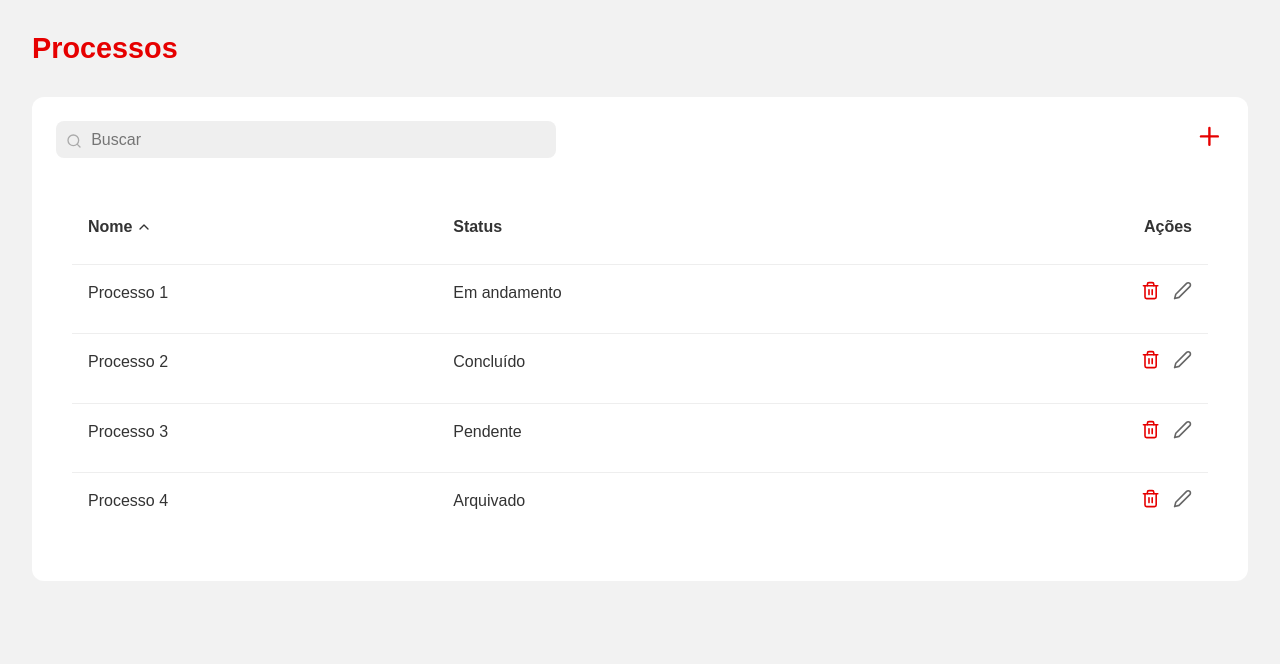
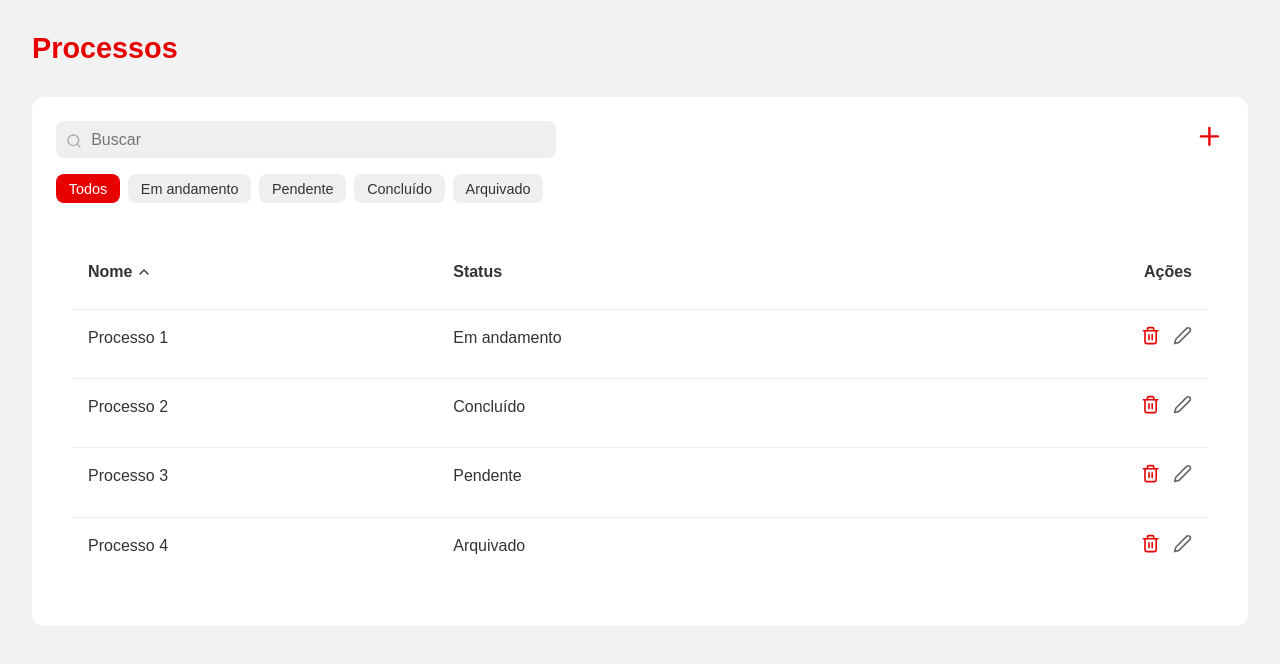
Before and after one commit to brunasaturnino/Projeto-LexTributo, a Next.js app: page /processos in a window 1280 px wide. Shown: the top 664 px of the page. Built offline with nearby package versions, Linux system fonts and the light colour scheme.

Commit message:
fix : ajustando a questão de filtragem por STATUS

```diff
--- a/src/pages/processos/index.tsx
+++ b/src/pages/processos/index.tsx
@@ -12,6 +12,8 @@ import {
   SearchWrapper,
   CardWrapper,
   TableHeaderRow,
+  StatusFilter,
+  StatusOption,
 } from "./styles";
 import {
   FiTrash2,
@@ -31,8 +33,9 @@ interface Processo {
 export default function ProcessosPage() {
   const [processos, setProcessos] = useState<Processo[]>([]);
   const [busca, setBusca] = useState("");
-  const [colunaOrdenada, setColunaOrdenada] = useState<"nome" | "status">("nome");
+  const [colunaOrdenada, setColunaOrdenada] = useState<"nome">("nome"); // agora só nome
   const [ordemAscendente, setOrdemAscendente] = useState(true);
+  const [filtroStatus, setFiltroStatus] = useState<string>(""); // "" = todos
   const router = useRouter();
 
   useEffect(() => {
@@ -41,40 +44,27 @@ export default function ProcessosPage() {
       { id: "2", nome: "Processo 2", status: "Concluído" },
       { id: "3", nome: "Processo 3", status: "Pendente" },
       { id: "4", nome: "Processo 4", status: "Arquivado" },
-
     ]);
   }, []);
 
-  const handleOrdenar = (coluna: "nome" | "status") => {
-    if (colunaOrdenada === coluna) {
-      setOrdemAscendente(!ordemAscendente);
-    } else {
-      setColunaOrdenada(coluna);
-      setOrdemAscendente(true); // começa crescente na nova coluna
-    }
+  // Ordenação apenas por nome
+  const handleOrdenarNome = () => {
+    setOrdemAscendente(!ordemAscendente);
   };
 
   const processosFiltrados = processos
-    .filter((p) => p.nome.toLowerCase().includes(busca.toLowerCase()))
-    .sort((a, b) => {
-      if (colunaOrdenada === "nome") {
-        return ordemAscendente
-          ? a.nome.localeCompare(b.nome)
-          : b.nome.localeCompare(a.nome);
-      } else {
-        const prioridade: Record<string, number> = {
-          "Concluído": 3,
-          "Em andamento": 1,
-          "Pendente": 2,
-          "Arquivado" : 4,
-        };
+    // filtrar por nome
+    .filter(p => p.nome.toLowerCase().includes(busca.toLowerCase()))
+    // filtrar por status
+    .filter(p => !filtroStatus || p.status === filtroStatus)
+    // ordenar por nome
+    .sort((a, b) =>
+      ordemAscendente
+        ? a.nome.localeCompare(b.nome)
+        : b.nome.localeCompare(a.nome)
+    );
 
-        const valorA = prioridade[a.status] ?? 99;
-        const valorB = prioridade[b.status] ?? 99;
-
-        return ordemAscendente ? valorA - valorB : valorB - valorA;
-      }
-    });
+  const todosStatuses = ["", "Em andamento", "Pendente", "Concluído", "Arquivado"];
 
   return (
     <Container>
@@ -86,47 +76,46 @@ export default function ProcessosPage() {
         <TableHeaderRow>
           <SearchWrapper>
             <FiSearch
-              style={{
-                position: "absolute",
-                top: "12px",
-                left: "10px",
-                color: "#aaa",
-              }}
+              style={{ position: "absolute", top: 12, left: 10, color: "#aaa" }}
             />
             <SearchInput
               placeholder="Buscar"
               value={busca}
-              onChange={(e) => setBusca(e.target.value)}
+              onChange={e => setBusca(e.target.value)}
             />
           </SearchWrapper>
-
           <AddButton onClick={() => alert("Novo processo")}>
             <FiPlus />
           </AddButton>
         </TableHeaderRow>
 
+        {/* filtro por status */}
+        <StatusFilter>
+          {todosStatuses.map(status => (
+            <StatusOption
+              key={status || "todos"}
+              active={filtroStatus === status}
+              onClick={() => setFiltroStatus(status)}
+            >
+              {status || "Todos"}
+            </StatusOption>
+          ))}
+        </StatusFilter>
+
         <Table>
           <thead>
             <tr>
               <th>
-                <SortButton onClick={() => handleOrdenar("nome")}>
-                  Nome{" "}
-                  {colunaOrdenada === "nome" &&
-                    (ordemAscendente ? <FiChevronUp /> : <FiChevronDown />)}
+                <SortButton onClick={handleOrdenarNome}>
+                  Nome {ordemAscendente ? <FiChevronUp /> : <FiChevronDown />}
                 </SortButton>
               </th>
-              <th>
-                <SortButton onClick={() => handleOrdenar("status")}>
-                  Status{" "}
-                  {colunaOrdenada === "status" &&
-                    (ordemAscendente ? <FiChevronUp /> : <FiChevronDown />)}
-                </SortButton>
-              </th>
+              <th>Status</th>
               <th style={{ textAlign: "right" }}>Ações</th>
             </tr>
           </thead>
           <tbody>
-            {processosFiltrados.map((p) => (
+            {processosFiltrados.map(p => (
               <tr key={p.id}>
                 <td
                   onClick={() => router.push(`/processos/${p.id}`)}
--- a/src/pages/processos/styles.ts
+++ b/src/pages/processos/styles.ts
@@ -144,3 +144,23 @@ export const TableHeaderRow = styled.div`
   align-items: center;
   margin-bottom: 1rem;
 `;
+
+export const StatusFilter = styled.div`
+  display: flex;
+  gap: 0.5rem;
+  margin-bottom: 1rem;
+`;
+
+export const StatusOption = styled.button<{ active?: boolean }>`
+  padding: 0.4rem 0.8rem;
+  border: none;
+  border-radius: 8px;
+  background-color: ${({ active }) => (active ? "#e60000" : "#efefef")};
+  color: ${({ active }) => (active ? "white" : "#333")};
+  cursor: pointer;
+  font-size: 0.9rem;
+
+  &:hover {
+    opacity: 0.8;
+  }
+`;
```
